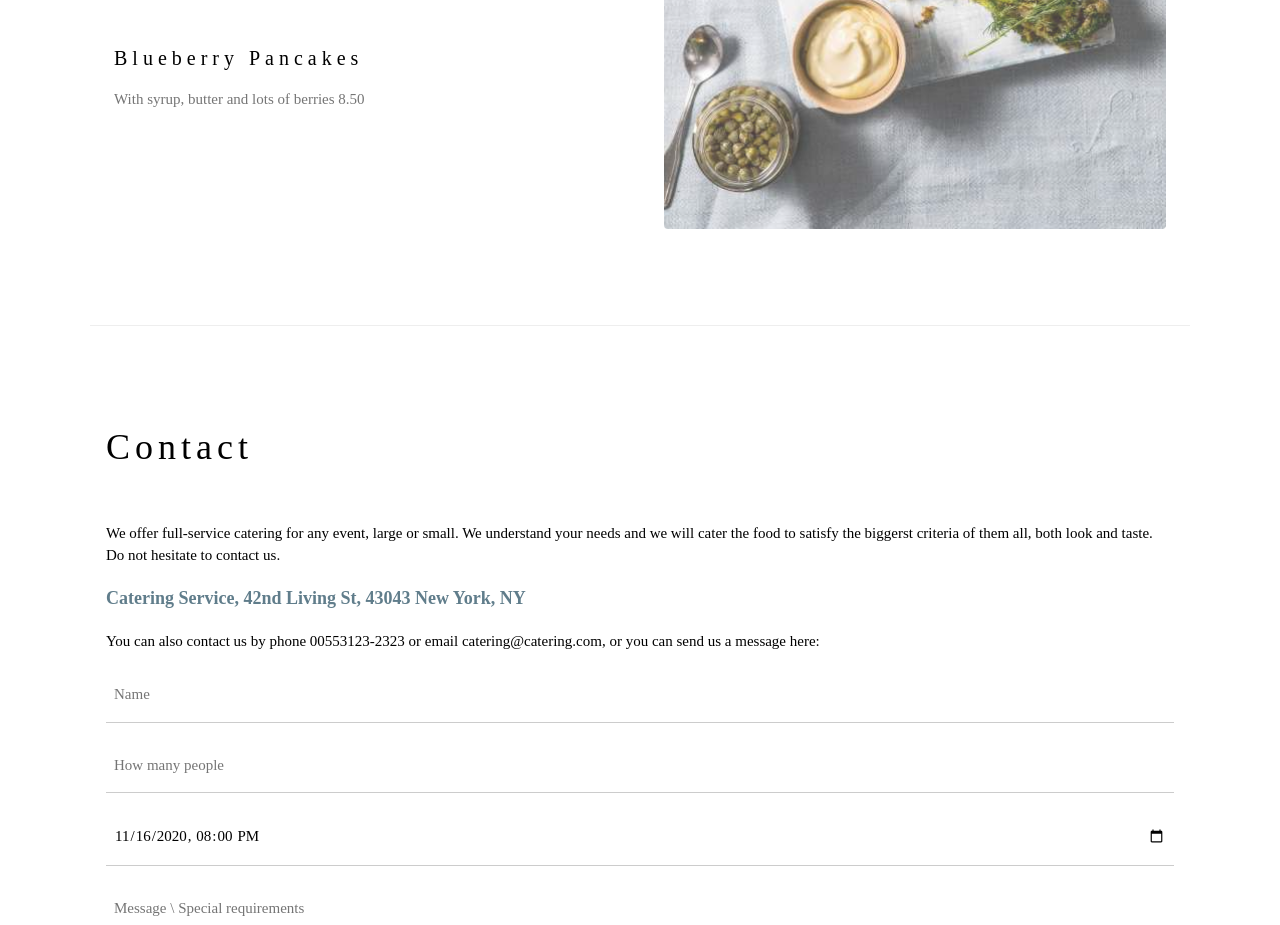
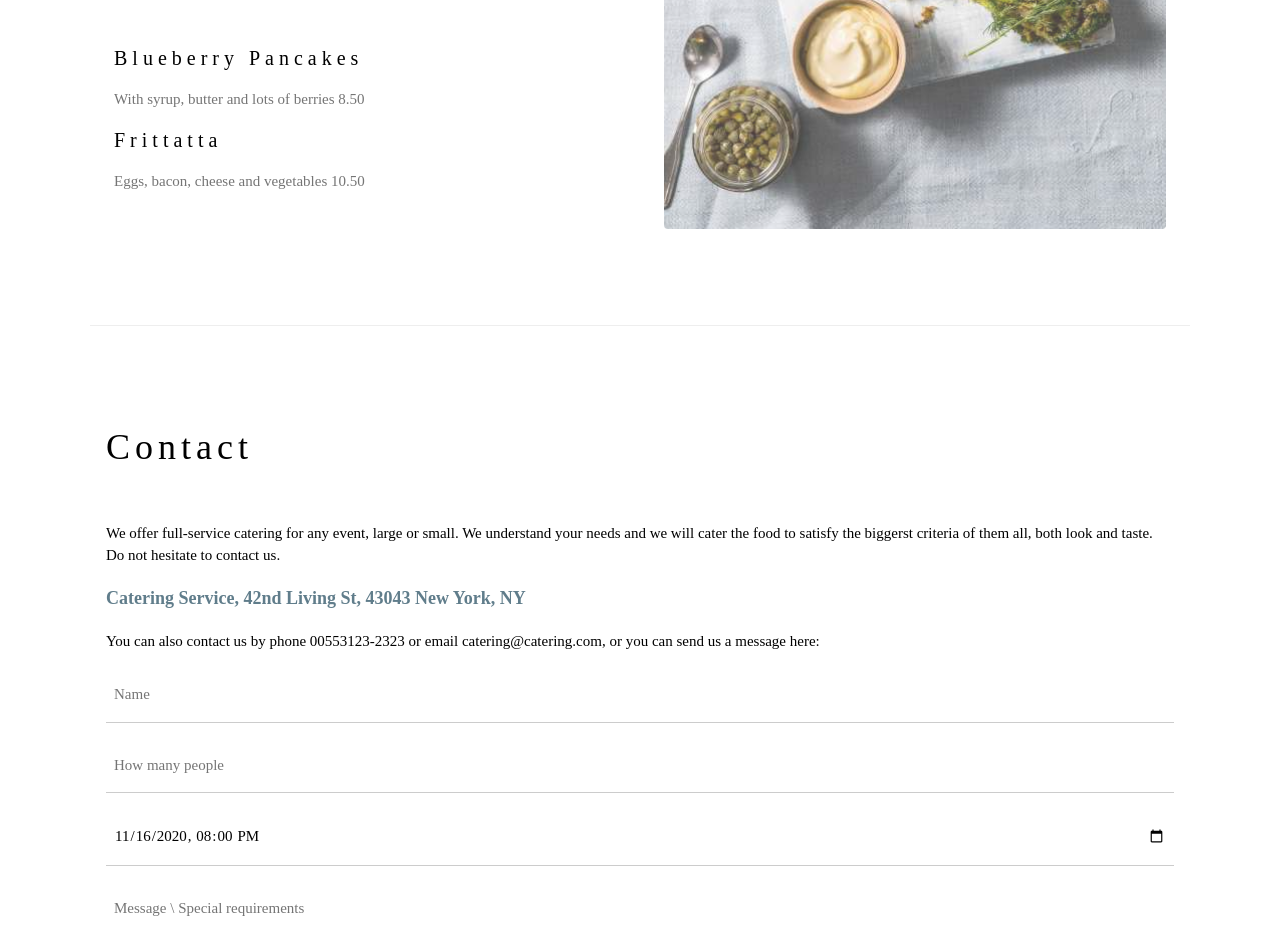
Before and after one commit to leonardocogo/websiteaula, a plain HTML site: page index.html in a window 1280 px wide. Shown: the part 2060-2985 px from the top of the page. Drawn offline with nearby package versions, Linux system fonts and the light colour scheme.

Commit message:
Adicionado o item frittata ao menu

```diff
--- a/index.html
+++ b/index.html
@@ -73,6 +73,10 @@ h1, h2, h3, h4, h5, h6 {
 
       <h4>Blueberry Pancakes</h4>
       <p class="w3-text-grey">With syrup, butter and lots of berries 8.50</p>
+
+ <h4>Frittatta</h4>
+      <p class="w3-text-grey">Eggs, bacon, cheese and vegetables 10.50</p>
+
     </div>
 
     <div class="w3-col l6 w3-padding-large">
```
